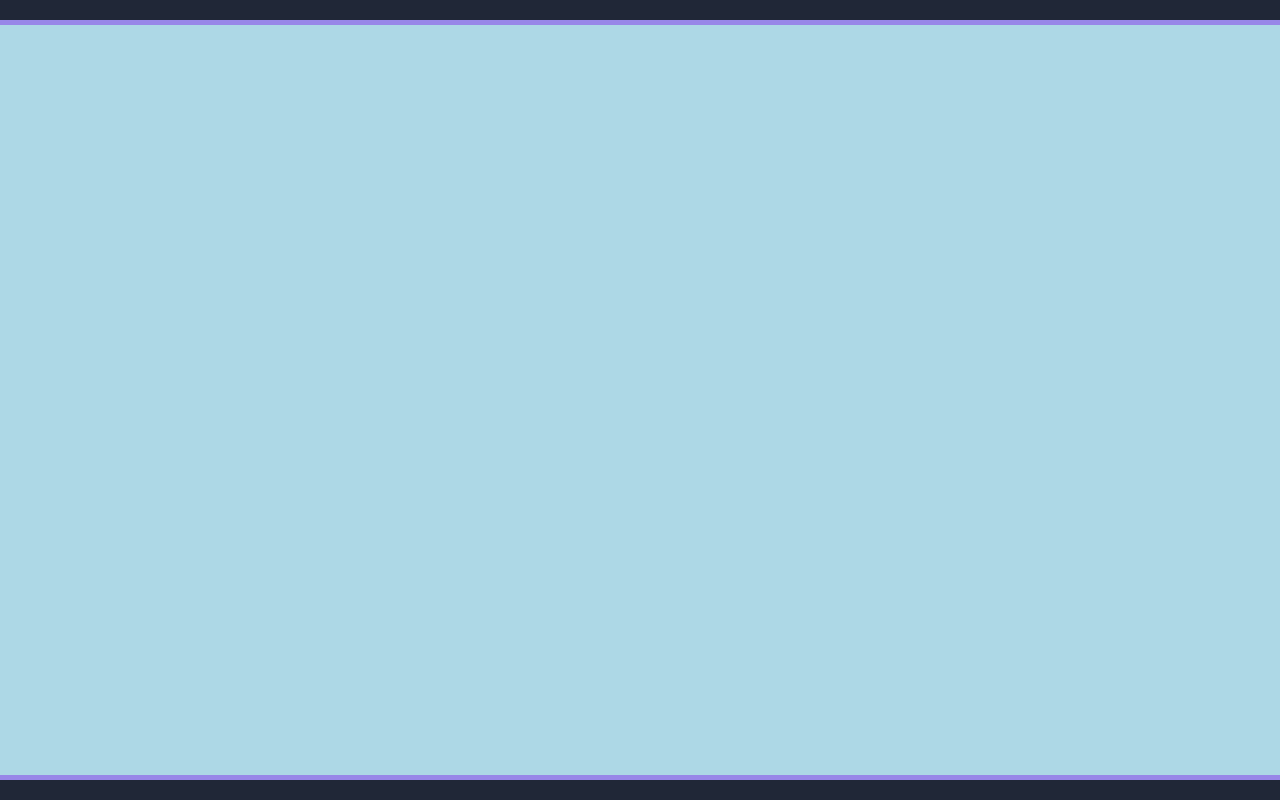
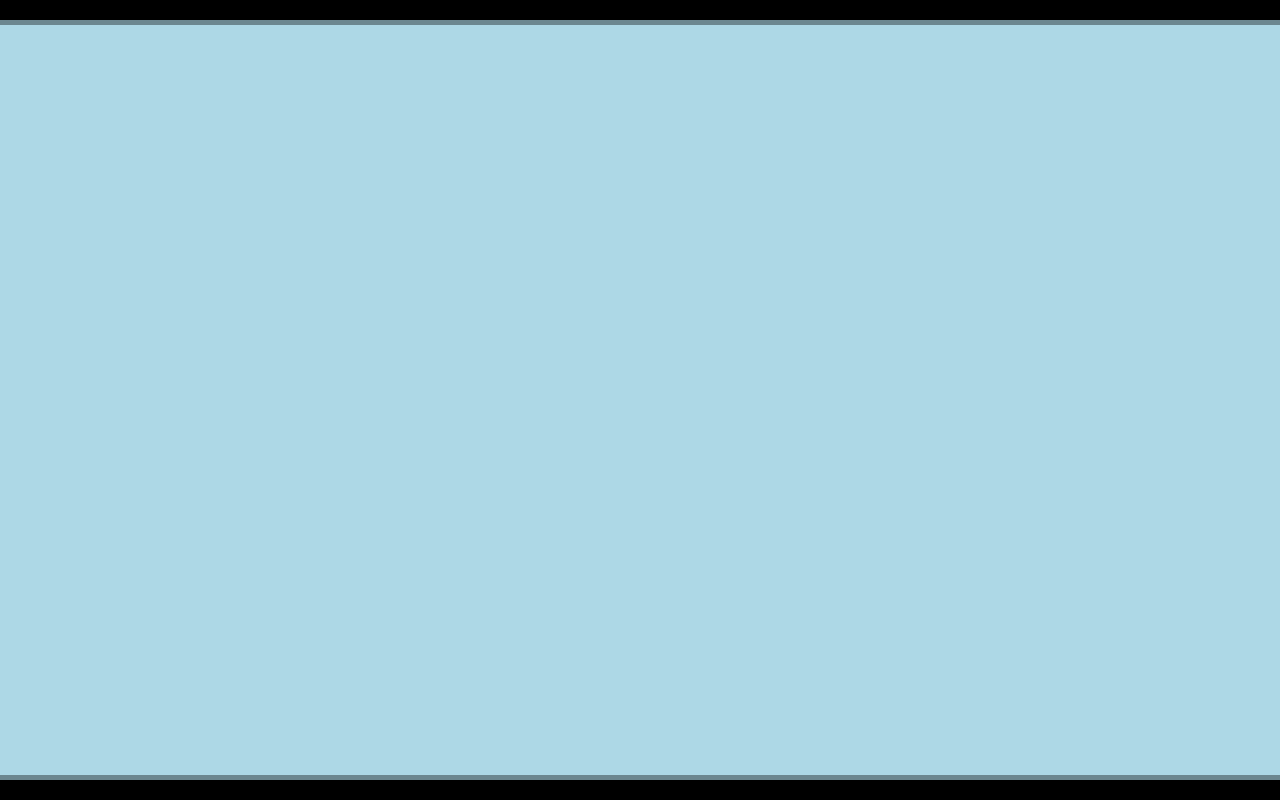
Before and after one commit to wcharleswilliams/wcharleswilliams.github.io, a plain HTML site: page fsd-projects/platformer/index.html in a window 1280 px wide. Shown: the top 800 px of the page. Drawn offline with nearby package versions, Linux system fonts and the light colour scheme.

Commit message:
push for customization

```diff
--- a/fsd-projects/platformer/platformer.css
+++ b/fsd-projects/platformer/platformer.css
@@ -1,6 +1,6 @@
 body {
   margin: 0px;
-  background-color: #202737;
+  background-color: #000000;
   min-height: 100vh;
   display: flex;
   justify-content: center;
@@ -11,7 +11,7 @@ canvas {
   background-color: lightblue;
   margin: 20px;
   border-radius: 15px;
-  border: 5px solid rgba(118, 0, 233, 0.375);
+  border: 5px solid rgba(0, 0, 0, 0.375);
 }
 
 img {
--- a/fsd-projects/platformer/platformer.js
+++ b/fsd-projects/platformer/platformer.js
@@ -27,7 +27,7 @@ $(function () {
     //////////////////////////////////
 
     // TODO 1 - Enable the Grid
-    toggleGrid();
+    //toggleGrid();
 
 
     // TODO 2 - Create Platforms
```
